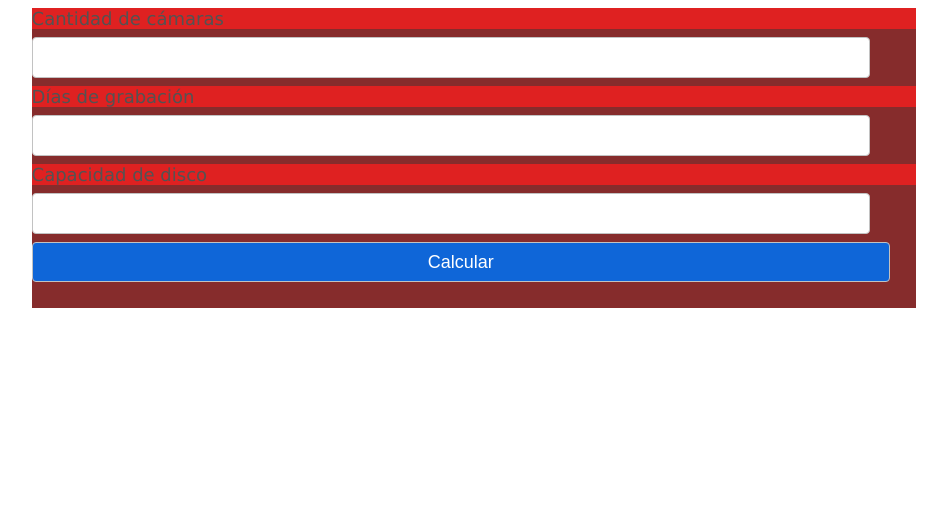
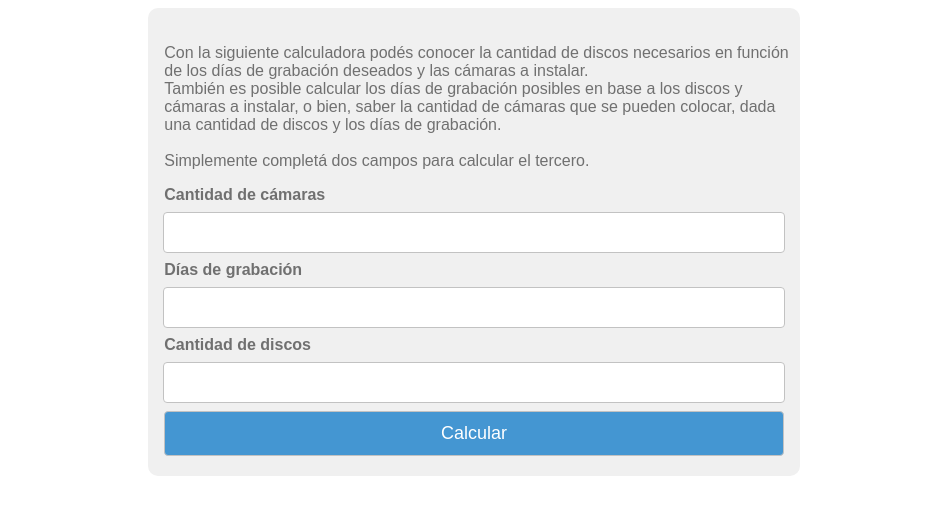
Before and after one commit to YCastEmm/JavaScript_learning, a plain HTML site: page JS/public/html/calculadora.html in a window 1280 px wide. Shown: the whole page, without its empty margins (166-1113 px from the left). Drawn offline with Linux system fonts and the light colour scheme.

Commit message:
Calculadora funcionando

```diff
--- a/JS/public/css/calculadora.css
+++ b/JS/public/css/calculadora.css
@@ -1,52 +1,58 @@
 body{
 
-    font-family: Verdana;
-    font-size: 18px;
-    color: rgb(83, 83, 83);
+    font-family: sans-serif;
+    font-size: 16px;
+    color: rgb(112, 112, 112);
 
 }
 
 .calculadora{
-    max-width: 70%;
-    height: 300px;
+    max-width: 50%;
+    padding: 20px 10px;
     margin: auto;
-    background-color: rgb(134, 44, 44);
+    background-color: rgb(240, 240, 240);
+    border-radius: 10px;
+    overflow: auto;
+    height: 1%;
 }
 
+.calculadora p{
+    text-align: left;
+    margin-left: 1%;
+}
 
-.calculadora form label{
+.calculadora label{
+    font-weight: bold;
     text-align: left;
     display: block;
-    background-color: rgb(223, 33, 33);
-
+    margin-left: 1%;
 }
 
-.calculadora form input{
+.calculadora input{
     display: block;
-    width: 90%;
-    padding: 12px 20px;
-    margin: 8px 0;
+    width: 94%;
+    padding: 12px 2%;
+    margin: 8px auto;
     border: 1px solid rgb(194, 194, 194);
     border-radius: 4px;
 
 }
 
-.calculadora form button{
-    background-color: rgb(15, 102, 216);
-    margin-top: 8px 0;
-    width: 97%;
-    height: 40px;
+.calculadora button{
+    background-color: #4496d2;
+    width: 98%;
+    margin-left: 1%;
+    height: 45px;
     font-size: 18px;
     border: 1px solid rgb(194, 194, 194);
     color: #ffffff;
     border-radius: 4px;
 }
 
-.calculadora form button:hover{
-    background-color: rgb(57, 143, 255);
-    margin-top: 8px 0;
-    width: 97%;
-    height: 40px;
+.calculadora button:hover{
+    background-color: rgb(68, 145, 245);
+    width: 98%;
+    height: 45px;
     font-size: 18px;
     border: 1px solid rgb(194, 194, 194);
     color: #ffffff;
--- a/JS/public/html/calculadora.html
+++ b/JS/public/html/calculadora.html
@@ -13,18 +13,25 @@
 <body>
 
     <div class="calculadora">
+        <p>Con la siguiente calculadora podés conocer la cantidad de discos necesarios en función de los días de grabación deseados y las cámaras a instalar.
+            <br>
+            También es posible calcular los días de grabación posibles en base a los discos y cámaras a instalar, o bien, saber la cantidad de cámaras que se pueden colocar, dada una cantidad de discos y los días de grabación.
+            <br>
+            <br>
+            Simplemente completá dos campos para calcular el tercero.
+        </p>
+
         <form action="" id="calculadora" method="get">
             <label for="">Cantidad de cámaras</label>
             <input type="number" id="nCamaras">
 
-
             <label for="">Días de grabación</label>
             <input type="number" id="diasGrabacion">
 
-            <label for="">Capacidad de disco</label>
+            <label for="">Cantidad de discos</label>
             <input type="number" id="hdd">
 
-            <button onclick="calcular();">Calcular</button>
+            <button type="button" onclick="calcular();">Calcular</button>
 
         </form>
     </div>
--- a/JS/public/js/calculadora.js
+++ b/JS/public/js/calculadora.js
@@ -0,0 +1,25 @@
+function calcular() {
+    var camaras = parseInt(document.getElementById("nCamaras").value)
+    var dias = parseInt(document.getElementById("diasGrabacion").value)
+    var discos = parseInt(document.getElementById("hdd").value)
+
+
+    if ((isNaN(discos) & isNaN(dias)) | (isNaN(dias) & isNaN(camaras)) | (isNaN(discos) & isNaN(camaras)) | (isNaN(dias) & isNaN(discos) & isNaN(camaras))) {
+        alert("Completá dos campos para calcular el tercero")
+
+    } else if (camaras > 0 & dias > 0 & discos > 0) {
+        alert("Uno de los tres campos debe estar vacío.")
+
+    } else if (isNaN(discos) | discos == 0) {
+        var calculoDiscos = camaras * dias * 0.00833
+        document.getElementById("hdd").value = Math.ceil(calculoDiscos)
+
+    } else if (isNaN(dias) | dias == 0) {
+        var calculoDias = discos / (camaras * 0.0083)
+        document.getElementById("diasGrabacion").value = Math.floor(calculoDias)
+
+    } else if (isNaN(camaras) | camaras == 0) {
+        var calculoCamaras = discos / (dias * 0.0083)
+        document.getElementById("nCamaras").value = Math.floor(calculoCamaras)
+    }
+}
```
